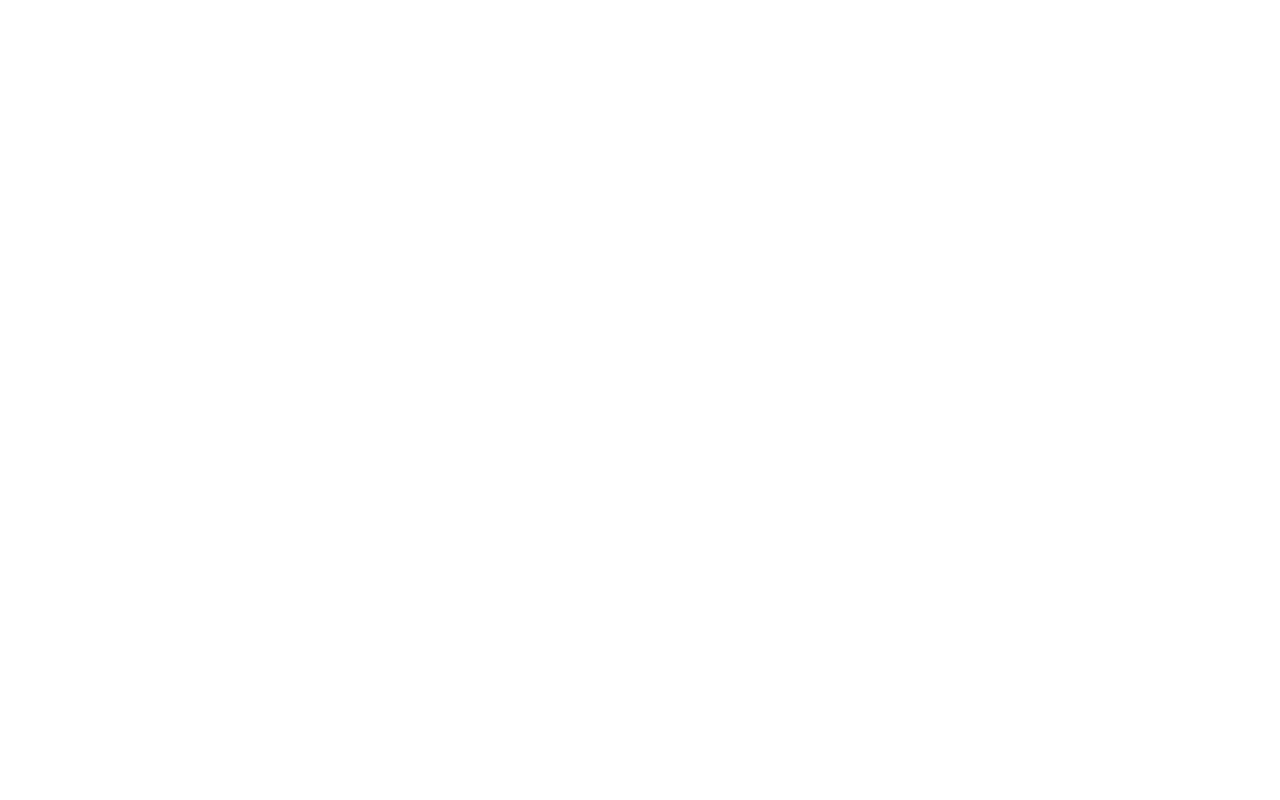
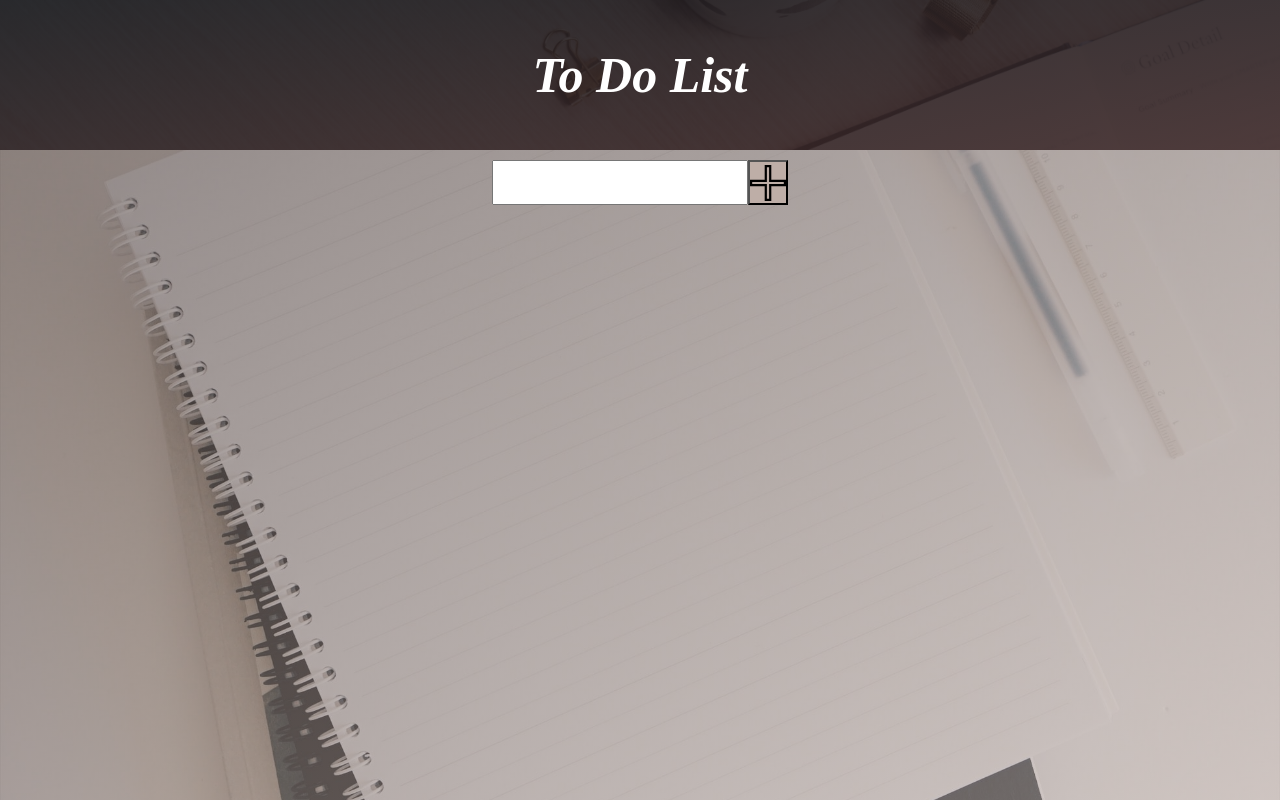
Before and after one commit to Mila-byte/ToDoListVue, a plain HTML site: page index.html in a window 1280 px wide. Drawn offline with Linux system fonts and the light colour scheme; the site is published under a folder, as on GitHub Pages, so addresses that start at the root find nothing.

Commit message:
update index.html

```diff
--- a/index.html
+++ b/index.html
@@ -1 +1 @@
-<!DOCTYPE html><html lang=""><head><meta charset="utf-8"><meta http-equiv="X-UA-Compatible" content="IE=edge"><meta name="viewport" content="width=device-width,initial-scale=1"><link rel="icon" href="/favicon.ico"><title>to-do</title><link href="/css/app.761e364e.css" rel="preload" as="style"><link href="/js/app.dcabe813.js" rel="preload" as="script"><link href="/js/chunk-vendors.5f2f65e1.js" rel="preload" as="script"><link href="/css/app.761e364e.css" rel="stylesheet"></head><body><noscript><strong>We're sorry but to-do doesn't work properly without JavaScript enabled. Please enable it to continue.</strong></noscript><div id="app"></div><script src="/js/chunk-vendors.5f2f65e1.js"></script><script src="/js/app.dcabe813.js"></script></body></html>
+<!DOCTYPE html><html lang=""><head><meta charset="utf-8"><meta http-equiv="X-UA-Compatible" content="IE=edge"><meta name="viewport" content="width=device-width,initial-scale=1"><link rel="icon" href="favicon.ico"><title>to-do</title><link href="css/app.761e364e.css" rel="preload" as="style"><link href="js/app.dcabe813.js" rel="preload" as="script"><link href="js/chunk-vendors.5f2f65e1.js" rel="preload" as="script"><link href="css/app.761e364e.css" rel="stylesheet"></head><body><noscript><strong>We're sorry but to-do doesn't work properly without JavaScript enabled. Please enable it to continue.</strong></noscript><div id="app"></div><script src="js/chunk-vendors.5f2f65e1.js"></script><script src="js/app.dcabe813.js"></script></body></html>
```
